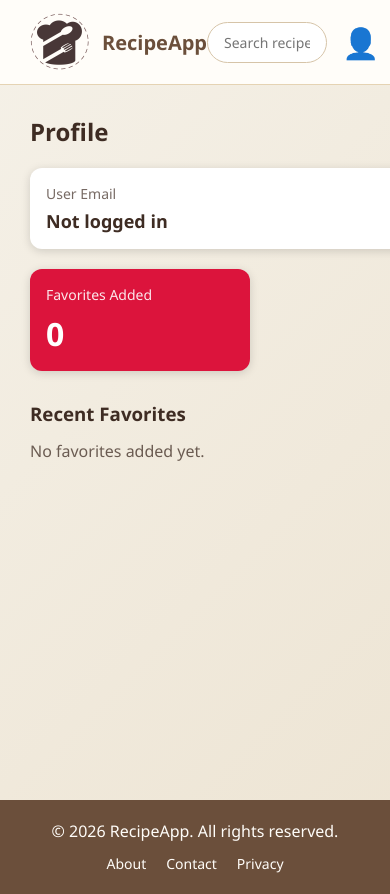
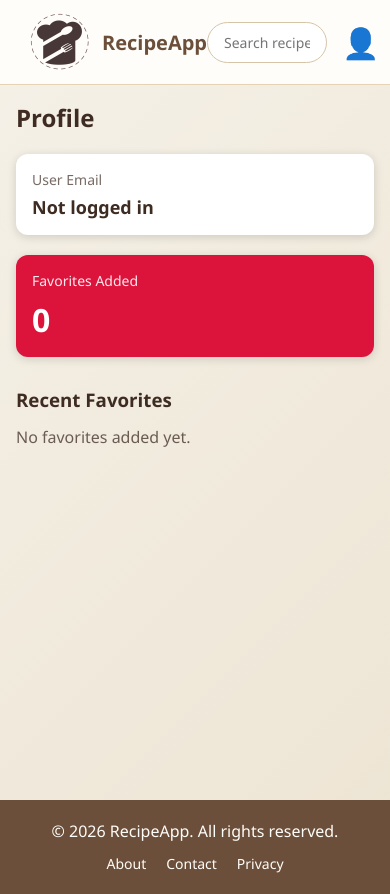
Before and after one commit to Diyafathimakv/Recipe-App, a React (Vite) app in the folder recipeapp/: page /profile in a window 390 px wide. Shown: the top 894 px of the page. Built offline with nearby package versions, Linux system fonts and the light colour scheme.

Commit message:
Added responsive Profile design

```diff
--- a/recipeapp/src/Pages/Profile/index.css
+++ b/recipeapp/src/Pages/Profile/index.css
@@ -95,3 +95,31 @@
   padding: 10px;
   font-size: 16px;
 }
+
+/* Responsive */
+@media (max-width: 900px) {
+  .profile-card {
+    width: 100%;
+    max-width: 520px;
+  }
+  .stats-card {
+    width: 240px;
+  }
+  .recent-grid {
+    justify-content: center;
+  }
+}
+
+@media (max-width: 480px) {
+  .profile-container {
+    padding: 16px;
+  }
+  .stats-card {
+    width: 100%;
+    max-width: 360px;
+  }
+  .recent-card {
+    width: 100%;
+    max-width: 360px;
+  }
+}
```
